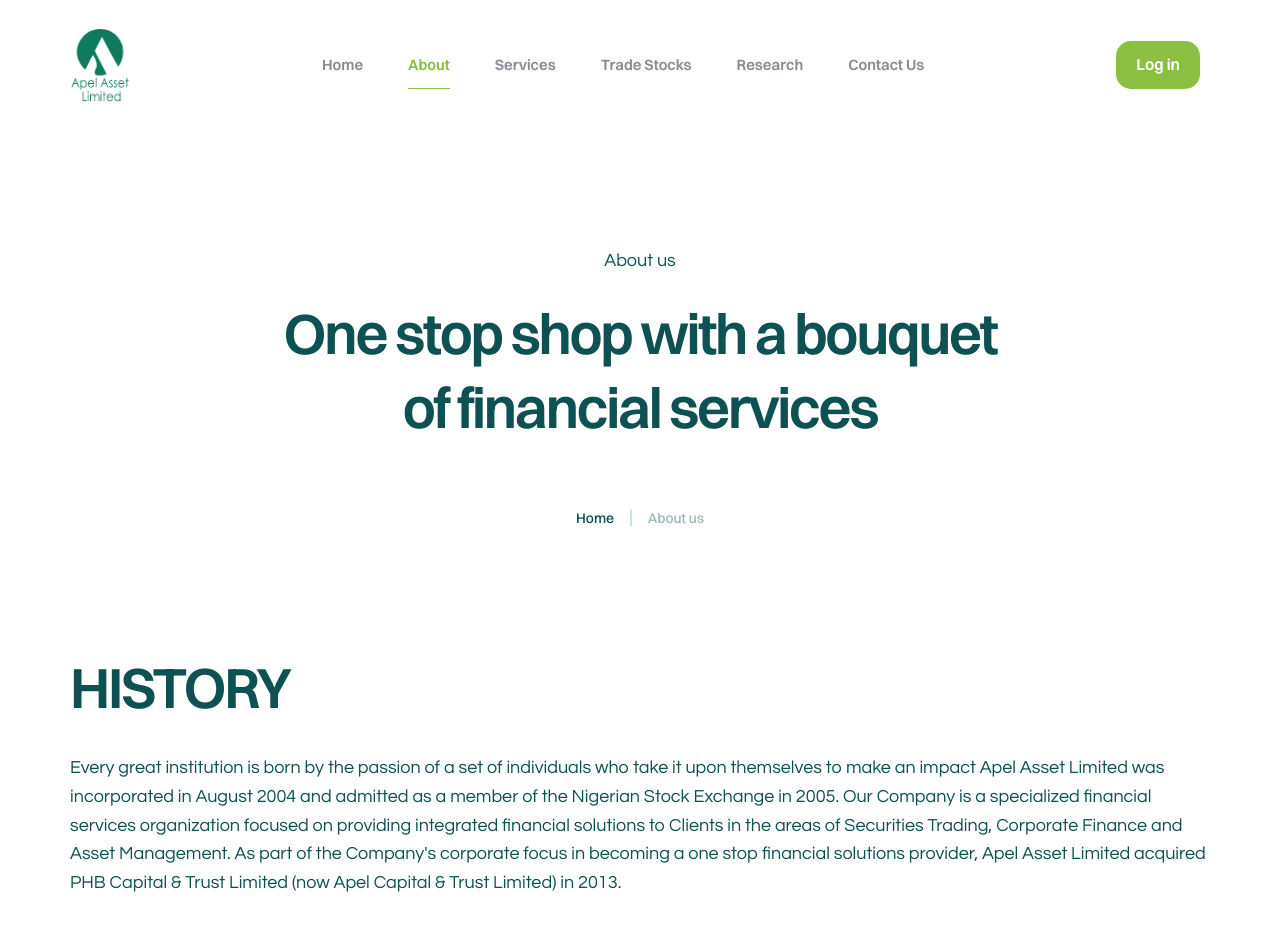
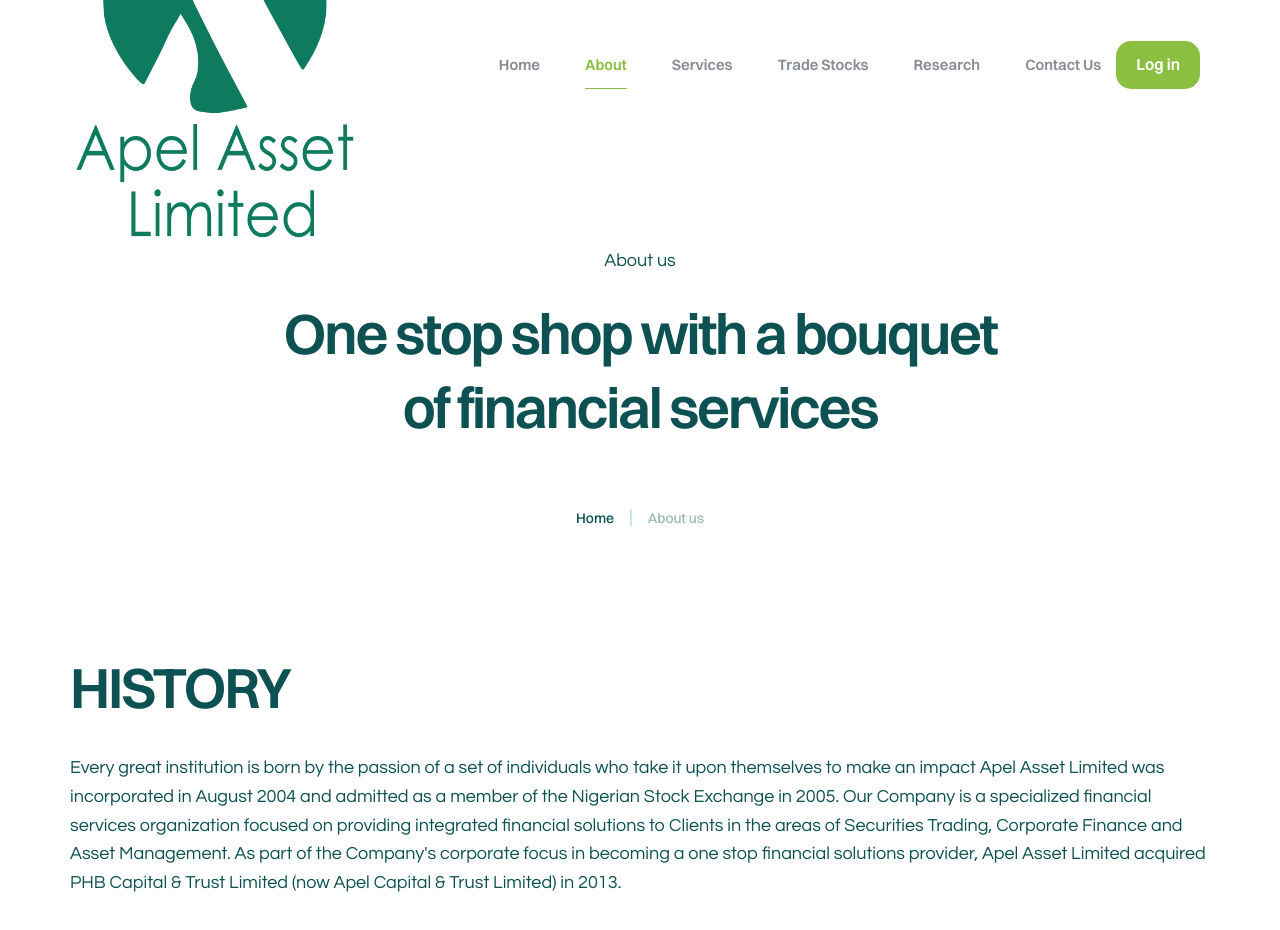
Before and after one commit to Favorjs/apelasset, a plain HTML site: page about.html in a window 1280 px wide. Shown: the top 930 px of the page. Drawn offline with nearby package versions, Linux system fonts and the light colour scheme; a script that the page names is missing.

Commit message:
apelasset

```diff
--- a/about.html
+++ b/about.html
@@ -66,7 +66,7 @@
         <div class="mil-top-panel">
             <div class="container">
                 <a href="index.html" class="mil-logo">
-                    <img src="img/Apel-ASSET-Logo.png" alt="Apel" width="100%" height="75">
+                    <img src="img/Apel-ASSET-Logo.png" alt="Apel" width="70%" >
                 </a>
                 <nav class="mil-top-menu">
                     <ul>
```
